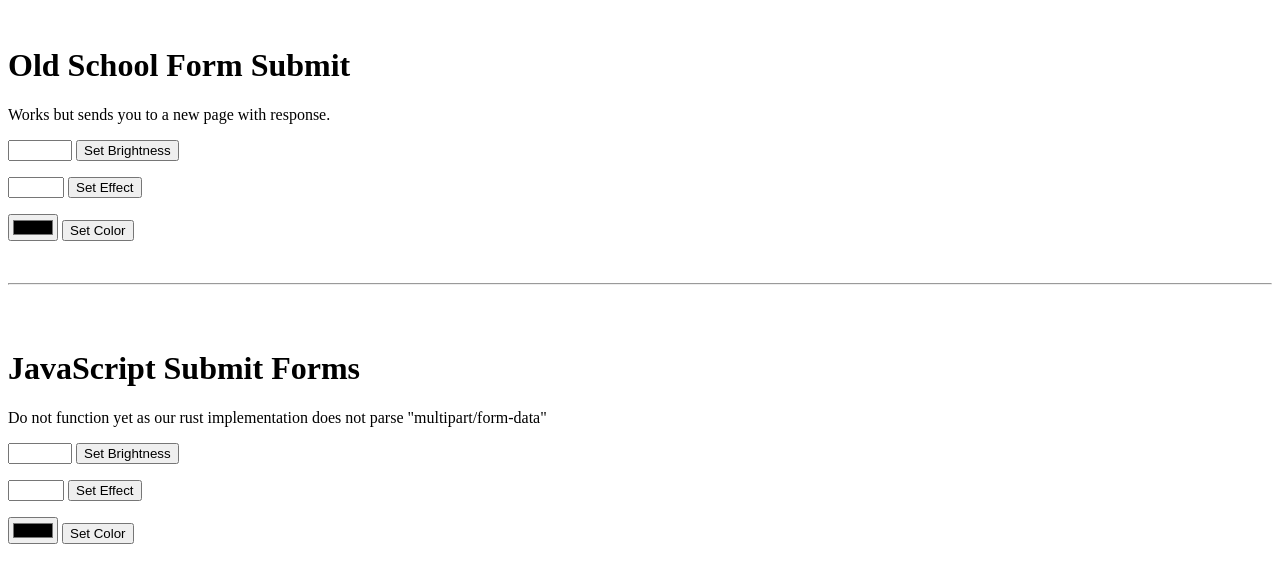
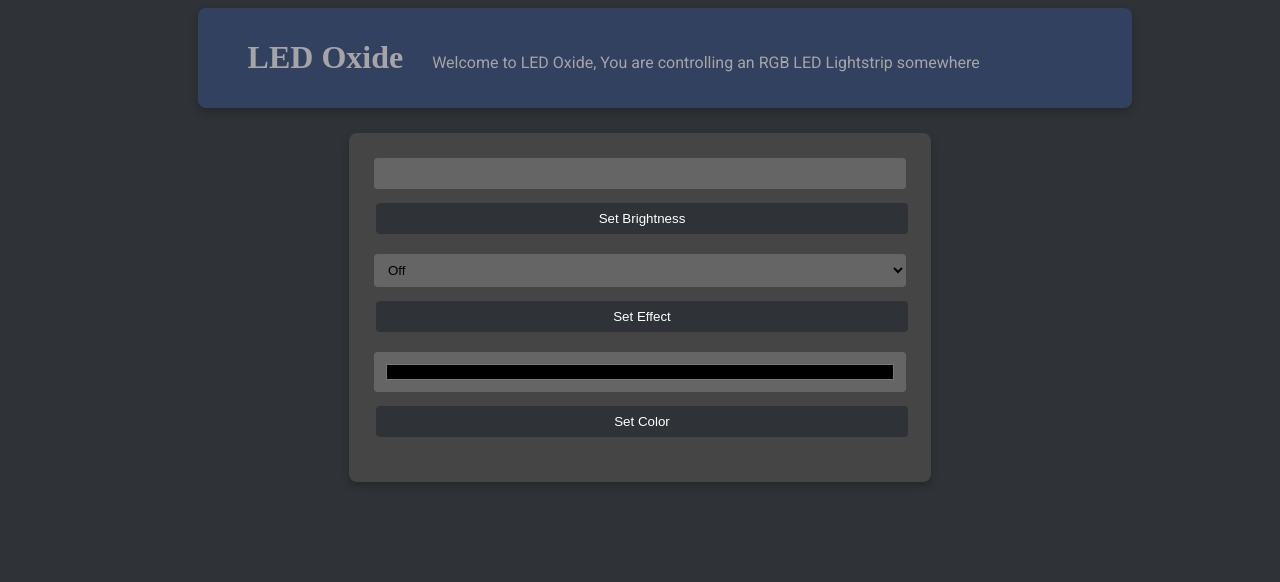
Before and after one commit to pot8oe/LED_Oxide, a plain HTML site: page static/index.html in a window 1280 px wide. Drawn offline with Linux system fonts and the light colour scheme; a web font is replaced by a local one.

Commit message:
Improved index.html - basic web control interface used to test API endpoints.

```diff
--- a/static/index.html
+++ b/static/index.html
@@ -1,63 +1,89 @@
+
 <html>
+
+<meta charset="UTF-8">
 
 <head>
   <title>Welcome To LED Oxide</title>
 
+  <link href='https://fonts.googleapis.com/css?family=Roboto' rel='stylesheet'>
+  <link href='https://fonts.googleapis.com/css?family=Tourney' rel='stylesheet'>
+  <link rel="stylesheet" href="style.css">
+
   <script>
+
+  function sendData( data, url ) {
+    console.log( 'Sending data' );
+
+    const XHR = new XMLHttpRequest();
+
+    let urlEncodedData = "",
+        urlEncodedDataPairs = [],
+        name;
+
+    // Turn the data object into an array of URL-encoded key/value pairs.
+    for( name in data ) {
+      urlEncodedDataPairs.push( encodeURIComponent( name ) + '=' + encodeURIComponent( data[name] ) );
+    }
+
+    // Combine the pairs into a single string and replace all %-encoded spaces to
+    // the '+' character; matches the behavior of browser form submissions.
+    urlEncodedData = urlEncodedDataPairs.join( '&' ).replace( /%20/g, '+' );
+
+    // Define what happens on successful data submission
+    XHR.addEventListener( 'load', function(event) {
+      //alert( 'Yeah! Data sent and response loaded.' );
+    } );
+
+    // Define what happens in case of error
+    XHR.addEventListener( 'error', function(event) {
+      //alert( 'Oops! Something went wrong.' );
+    } );
+
+    // Set up our request
+    XHR.open( 'POST', url );
+
+    // Add the required HTTP header for form data POST requests
+    XHR.setRequestHeader( 'Content-Type', 'application/x-www-form-urlencoded' );
+
+    // Finally, send our data.
+    XHR.send( urlEncodedData );
+  }
 
    window.addEventListener( "load", function () {
 
-    function sendData(formElement, url) {
-      const XHR = new XMLHttpRequest();
+        // Access the form elements
+        const formBrightness = document.getElementById( "form_brightness" );
+        const inputBrightnessPercent = document.getElementById( "input_brightness_percent" );
 
-      // Bind the FormData object and the form element
-      const FD = new FormData( formElement );
+        const formEffect = document.getElementById( "form_effect" );
+        const inputEffectId = document.getElementById( "input_effect_id" );
 
-      // Define what happens on successful data submission
-      XHR.addEventListener( "load", function(event) {
-        //alert( event.target.responsetext );
-      } );
-
-      // Define what happens in case of error
-      XHR.addEventListener( "error", function( event ) {
-        alert( 'Oops! Something went wrong.' );
-      } );
-
-      // Set up our request
-      XHR.open( "POST", url );
-
-      // The data sent is what the user provided in the form
-      XHR.send( FD );
-
-    }
-
-    // Access the form elements
-    const formBrightness = document.getElementById( "formBrightness" );
-    const formEffect = document.getElementById( "formEffect" );
-    const formColor = document.getElementById( "formColor" );
-
+        const formColor = document.getElementById( "form_color" );
+        const inputColor = document.getElementById( "input_color" );
 
         // Takeover submit events
         formBrightness.addEventListener( "submit", function ( event ) {
         event.preventDefault();
 
-      sendData(formBrightness, "/brightness");
+        sendData({ 'brightness_percent': inputBrightnessPercent.value }, "/brightness");
+
         } );
 
         formEffect.addEventListener( "submit", function ( event ) {
         event.preventDefault();
 
-      sendData(formEffect, "/effect");
+        sendData( { 'effect_id': inputEffectId.value }, "/effect");
+
         } );
 
         formColor.addEventListener( "submit", function ( event ) {
         event.preventDefault();
 
-      sendData(formColor, "/color");
+        sendData({ 'color': inputColor.value }, "/color");
 
         } );
-
-} );
+    });
 
   </script>
 
@@ -65,45 +91,57 @@
 
 <body>
 
-<br/>
+<div class="header">
+  <span class="title"><h1>LED Oxide</h1></span>
+  <span class="description"><p>Welcome to LED Oxide, You are controlling an RGB LED Lightstrip somewhere</p></span>
+</div>
 
-<h1>Old School Form Submit</h1>
-<p>Works but sends you to a new page with response.</P>
+<!-- Duplicate, invisible header, hack to space the rest of the content under the floating header.
+<div class="header-spacer">
+    <span class="title"><h1>LED Oxide</h1></span>
+    <span class="description"><p>Welcome to LED Oxide, You are controlling an RGB LED Lightstrip somewhere</p></span>
+</div>
+-->
 
-<form id="formBrightness_nojs" action="/brightness" method="post">
-  <input name="brightness_percent" type="number" min=0 max=100>
-  <button type="submit">Set Brightness</button>
+<!-- Card container -->
+<div class="card-feed">
+
+    <!-- First and only card for now -->
+    <div class="card">
+
+      <form id="form_brightness">
+        <input id="input_brightness_percent" name="brightness_percent" type="number" min=0 max=100></input>
+        <input type="submit" value="Set Brightness">
       </form>
 
-<form id="formEffect_nojs" action="/effect" method="post">
-  <input name="effect_id" type="number" min=0 max=10>
-  <button>Set Effect</button>
+      <form id="form_effect">
+          <select id="input_effect_id">
+              <optgroup label="Choose an effect">
+                  <option value="0">Off</option>
+                  <option value="1">Solid Color</option>
+                  <option value="2">Rainbow Cycle</option>
+                  <option value="3">Comet</option>
+                  <option value="4">Comet Rainbow</option>
+                  <option value="5">Fire</option>
+                  <option value="6">Fire with Color</option>
+                  <option value="7">Solid Color Pulse</option>
+                  <option value="8">Bouncing Balls</option>
+                  <option value="9">Twinkle</option>
+              </optgroup>
+          </select>
+          <input type="submit" value="Set Effect">
       </form>
 
-<form id="formColor_nojs" action="/color" method="post">
-  <input name="color" type="color">
-  <button>Set Color</button>
+      <form id="form_color">
+        <input  id="input_color" name="color" type="color"></input>
+        <input type="submit" value="Set Color">
       </form>
 
-<br/><hr/><br/><br/>
+    <!-- End Card -->
+    </div>
 
-<h1>JavaScript Submit Forms</h1>
-<p>Do not function yet as our rust implementation does not parse "multipart/form-data"</p>
-
-<form id="formBrightness">
-  <input name="brightness_percent" type="number" min=0 max=100>
-  <button>Set Brightness</button>
-</form>
-
-<form id="formEffect">
-  <input name="effect_id" type="number" min=0 max=10>
-  <button>Set Effect</button>
-</form>
-
-<form id="formColor">
-  <input name="color" type="color">
-  <button>Set Color</button>
-</form>
+<!-- End Card Feed -->
+</div>
 
 </body>
 </html>
--- /dev/null
+++ b/static/style.css
@@ -0,0 +1,102 @@
+body {
+  background-color: #2F3236;
+  color: #a5a5a5;
+  font-family: 'Roboto';
+}
+
+form {
+
+}
+
+select {
+  padding: 8px 10px;
+  border: none;
+  border-radius: 4px;
+  background-color: #656565;
+  box-sizing: border-box;
+  width: 100%;
+  margin-bottom: 10px;
+}
+
+input {
+  padding: 8px 10px;
+  border: none;
+  border-radius: 4px;
+  background-color: #656565;
+  box-sizing: border-box;
+  width: 100%;
+  margin-bottom: 10px;
+}
+
+input[type=color] {
+  height: 40px;
+}
+
+input[type=button], [type=submit], [type=reset] {
+  background-color: #2F3236;
+  box-sizing: border-box;
+  border: 0px;
+  color: white;
+  text-decoration: none;
+  margin: 4px 2px;
+  cursor: pointer;
+}
+
+input[type=button]:hover, [type=submit]:hover, [type=reset]:hover {
+  background-color: #324160;
+}
+
+span {
+  display:inline-block;
+}
+
+span.title {
+  padding-left: 25px;
+  padding-right: 25px;
+  font-family: 'Tourney';
+}
+
+div.header {
+  background-color: #324160;
+  box-shadow: 0 4px 8px 0 rgba(0,0,0,0.2);
+  border-radius: 8px;
+  position: absolute;
+  position: sticky;
+  top: -25px;
+  width: 70%;
+  padding: 10px 25px;
+  margin: 0px 15% 25px 15%;
+  z-index: 100;
+}
+
+div.header-spacer {
+  background-color: #324160;
+  box-shadow: 0 4px 8px 0 rgba(0,0,0,0.2);
+  border-radius: 8px;
+  position: static;
+  width: 95%;
+  padding: 10px 25px;
+  margin-top: 0px;
+  margin-bottom: 25px;
+  visibility: hidden;
+}
+
+div.card-feed {
+    width: 50%;
+    margin-left: 25%;
+}
+
+div.card {
+  /* Add shadows to create the "card" effect */
+  background-color: #454545;
+  box-shadow: 0 4px 8px 0 rgba(0,0,0,0.2);
+  transition: 0.3s;
+  padding: 25px;
+  border-radius: 8px;
+  margin: 25px;
+}
+
+/* On mouse-over, add a deeper shadow */
+div.card:hover {
+  box-shadow: 0 8px 16px 0 rgba(0,0,0,0.2);
+}
```
Lines whose indentation alone changed are shown as unchanged.
